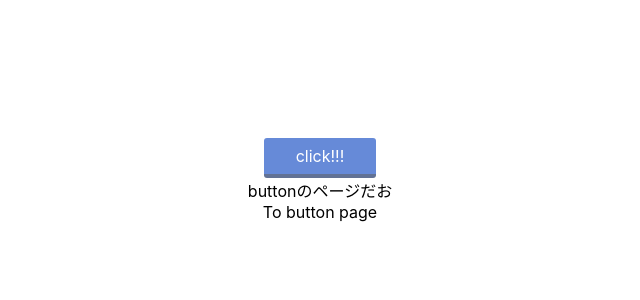
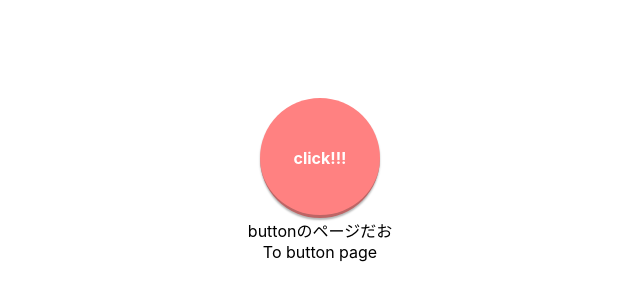
Before and after one commit to yuyaamano23/random-button-webview, a Next.js app: page /button in a window 1280 px wide. Shown: the part 220-520 px from the top of the page, without its empty margins (320-960 px from the left). Built offline with nearby package versions, Linux system fonts and the light colour scheme.

Commit message:
ボタンのスタイル変更

```diff
--- a/pages/button.tsx
+++ b/pages/button.tsx
@@ -1,8 +1,9 @@
 import Link from "next/link";
-import React, { FC } from "react";
+import React, { FC, useState } from "react";
 import styles from "../styles/Button.module.css";
 
 const Button: FC = () => {
+	const [count, setCount] = useState<number>(0);
 	return (
 		<div className={styles.container}>
 			<div className={styles.main}>
--- a/styles/Button.module.css
+++ b/styles/Button.module.css
@@ -1,17 +1,22 @@
 .btnSquareShadow {
 	display: inline-block;
-	padding: 0.5em 2em;
 	text-decoration: none;
-	background: #668ad8; /*ボタン色*/
+	background: #ff8181;
 	color: #fff;
-	border-bottom: solid 4px #627295;
-	border-radius: 3px;
+	width: 120px;
+	height: 120px;
+	line-height: 120px;
+	border-radius: 50%;
+	text-align: center;
+	font-weight: bold;
+	overflow: hidden;
+	box-shadow: 0px 2px 2px rgba(0, 0, 0, 0.29);
+	border-bottom: solid 3px #bd6565;
 }
 .btnSquareShadow:active {
-	/*ボタンを押したとき*/
-	-webkit-transform: translateY(4px);
-	transform: translateY(4px); /*下に動く*/
-	box-shadow: 0px 0px 1px rgba(0, 0, 0, 0.2); /*影を小さく*/
+	-webkit-transform: translateY(2px);
+	transform: translateY(2px);
+	box-shadow: 0 0 1px rgba(0, 0, 0, 0.15);
 	border-bottom: none;
 }
 
```
